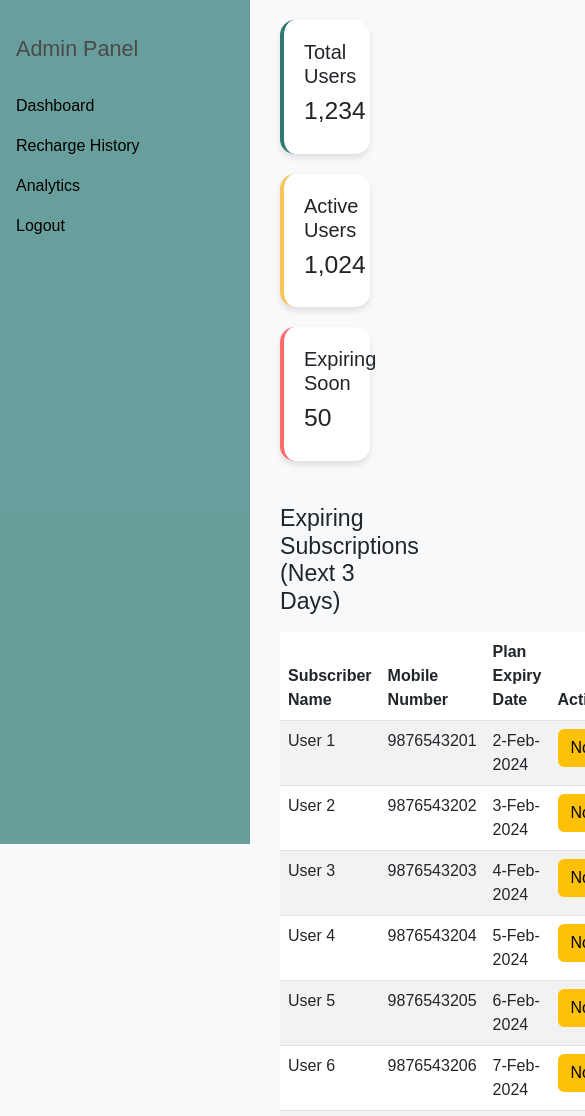
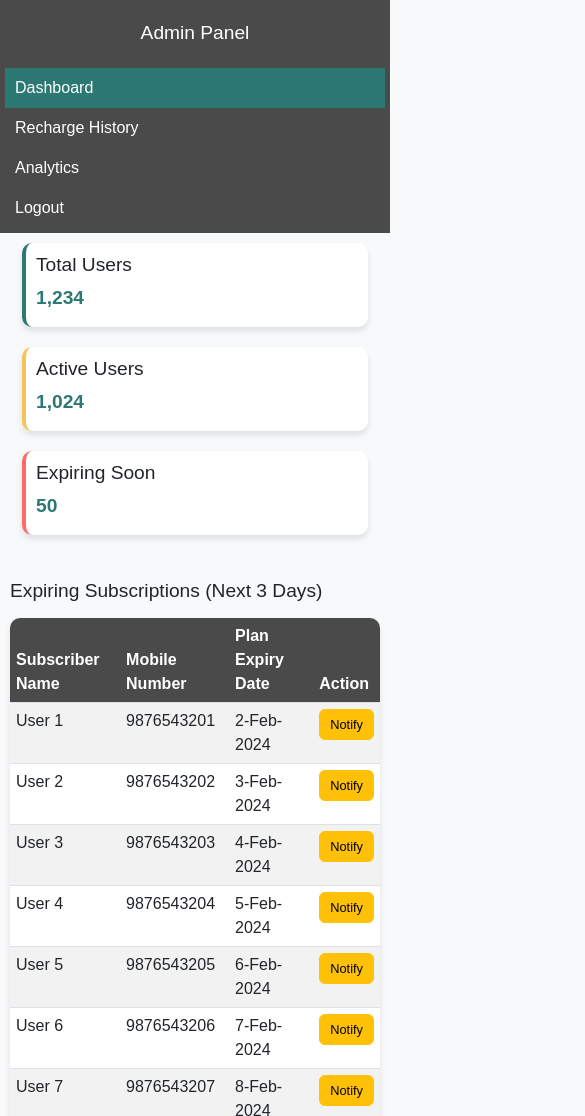
Before and after one commit to Hephzibah-A/Mobile-prepaid-recharge, a website: page admin/admin.html in a window 390 px wide. Shown: the top 1116 px of the page, 585 px wide, since content can reach past the window. Drawn offline with nearby package versions, Linux system fonts and the light colour scheme.

Commit message:
Update admin dashboard

```diff
--- a/admin/admin.html
+++ b/admin/admin.html
@@ -68,9 +68,10 @@
         </div>
     </div>
 
+
     <!-- Analytics Page -->
     <div id="analytics" class="content d-none">
-        <div class="chart-container" style="height: 90vh; justify-items: center;">
+        <div class="chart-container" style="height: 80vh; justify-content: center;">
             <canvas id="planDistributionChart"></canvas>
         </div>
         <div class="bento-grid">
@@ -80,7 +81,6 @@
             <div class="chart-container">
                 <canvas id="userGrowthChart"></canvas>
             </div>
-
         </div>
     </div>
 
--- a/admin/styles.css
+++ b/admin/styles.css
@@ -8,39 +8,52 @@
 body {
     background-color: #f8f9fa;
     font-family: 'Arial', sans-serif;
+    margin: 0;
+    padding: 0;
+    overflow-x: hidden;
 }
 
+/* Sidebar */
 .sidebar {
-    background-color: rgba(44, 120, 115, .70);
+    background-color: var(--retro-gray);
     height: 100vh;
-    color: var(--retro-gray);
+    color: white;
     padding-top: 20px;
     position: fixed;
     width: 250px;
+    z-index: 1000;
+}
+
+.sidebar h4 {
+    color: white;
+    text-align: center;
 }
 
 .sidebar .nav-link {
-    color: black;
+    color: white;
+    padding: 10px 20px;
+    transition: background-color 0.3s;
 }
 
 .sidebar .nav-link:hover {
-    color: #043e3a;
+    background-color: #495057;
 }
 
-.sidebar .nav-link:active {
-    color: var(--retro-gray);
-    background-color: rgba(44, 120, 115,.20);
+.sidebar .nav-link.active {
+    background-color: var(--retro-teal);
 }
 
-
+/* Content */
 .content {
-    margin-left: 260px;
+    margin-left: 250px;
     padding: 20px;
+    transition: margin-left 0.3s;
 }
 
+/* Stats Cards */
 .stats-card {
     background: white;
-    border-radius: 15px;
+    border-radius: 10px;
     padding: 20px;
     margin-bottom: 20px;
     box-shadow: 0 4px 6px rgba(0, 0, 0, 0.1);
@@ -51,31 +64,213 @@ body {
     transform: translateY(-5px);
 }
 
-.bento-grid {
-    display: grid;
-    grid-template-columns: repeat(auto-fit, minmax(300px, 1fr));
-    gap: 20px;
-    margin-top: 20px;
+.stats-card h5 {
+    font-size: 1.2rem;
+    margin-bottom: 10px;
 }
 
-.chart-container {
-    background: white;
-    padding: 20px;
-    border-radius: 15px;
+.stats-card h2 {
+    font-size: 2rem;
+    font-weight: bold;
+    color: var(--retro-teal);
+}
+
+/* Table */
+.table {
+    background-color: white;
+    border-radius: 10px;
+    overflow: hidden;
     box-shadow: 0 4px 6px rgba(0, 0, 0, 0.1);
 }
 
+.table th,
+.table td {
+    padding: 12px;
+}
+
+.table th {
+    background-color: var(--retro-gray);
+    color: white;
+}
+
+/* Recharge History */
 .user-card {
-    cursor: pointer;
+    background: white;
+    border-radius: 10px;
+    padding: 15px;
+    margin-bottom: 10px;
+    box-shadow: 0 2px 4px rgba(0, 0, 0, 0.05);
     transition: all 0.3s;
-    background: white;
-    margin-bottom: 10px;
-    padding: 15px;
-    border-radius: 10px;
-    box-shadow: 0 2px 4px rgba(0, 0, 0, 0.05);
 }
 
 .user-card:hover {
     transform: translateX(5px);
     box-shadow: 0 4px 8px rgba(0, 0, 0, 0.1);
 }
+
+.user-card h6 {
+    font-size: 1.1rem;
+    margin-bottom: 5px;
+}
+
+.user-card small {
+    font-size: 0.9rem;
+    color: #777;
+}
+
+/* Charts */
+.chart-container {
+    background: white;
+    padding: 20px;
+    border-radius: 10px;
+    box-shadow: 0 4px 6px rgba(0, 0, 0, 0.1);
+    margin-bottom: 20px;
+}
+
+.bento-grid {
+    display: grid;
+    grid-template-columns: repeat(auto-fit, minmax(300px, 1fr));
+    gap: 20px;
+}
+
+/* Toast */
+.toast {
+    position: fixed;
+    bottom: 20px;
+    right: 20px;
+    z-index: 1000;
+}
+
+/* Modal */
+.modal-content {
+    border-radius: 10px;
+}
+
+.modal-header {
+    background-color: var(--retro-gray);
+    color: white;
+    border-radius: 10px 10px 0 0;
+}
+
+.modal-body {
+    padding: 20px;
+}
+
+/* Responsive Adjustments */
+@media (max-width: 992px) {
+    .sidebar {
+        width: 200px;
+    }
+
+    .content {
+        margin-left: 200px;
+    }
+
+    .stats-card h2 {
+        font-size: 1.8rem;
+    }
+
+    .table th,
+    .table td {
+        padding: 10px;
+    }
+}
+
+@media (max-width: 768px) {
+    .sidebar {
+        width: 100%;
+        height: auto;
+        position: relative;
+        padding: 10px;
+    }
+
+    .content {
+        margin-left: 0;
+        padding: 10px;
+    }
+
+    .stats-card {
+        padding: 15px;
+    }
+
+    .stats-card h2 {
+        font-size: 1.5rem;
+    }
+
+    .table th,
+    .table td {
+        padding: 8px;
+    }
+
+    .bento-grid {
+        grid-template-columns: 1fr;
+    }
+
+    .chart-container {
+        padding: 15px;
+    }
+}
+
+@media (max-width: 576px) {
+    .sidebar {
+        padding: 5px;
+    }
+
+    .sidebar h4 {
+        font-size: 1.2rem;
+    }
+
+    .sidebar .nav-link {
+        padding: 8px 10px;
+    }
+
+    .stats-card {
+        padding: 10px;
+    }
+
+    .stats-card h2 {
+        font-size: 1.2rem;
+    }
+
+    .table th,
+    .table td {
+        padding: 6px;
+    }
+
+    .user-card {
+        padding: 10px;
+    }
+
+    .user-card h6 {
+        font-size: 1rem;
+    }
+
+    .user-card small {
+        font-size: 0.8rem;
+    }
+
+    .chart-container {
+        padding: 10px;
+    }
+}
+
+@media (max-width: 576px) {
+    .row {
+        margin-left: 0;
+        margin-right: 0;
+    }
+
+    .col-md-4 {
+        flex: 0 0 100%;
+        max-width: 100%;
+    }
+
+    h3 {
+        font-size: 1.2rem;
+    }
+
+    .btn-warning {
+        padding: 5px 10px;
+        font-size: 0.8rem;
+    }
+}
```
Also changed, not shown: admin/dashboard.html (deleted, +0 -37 lines).
